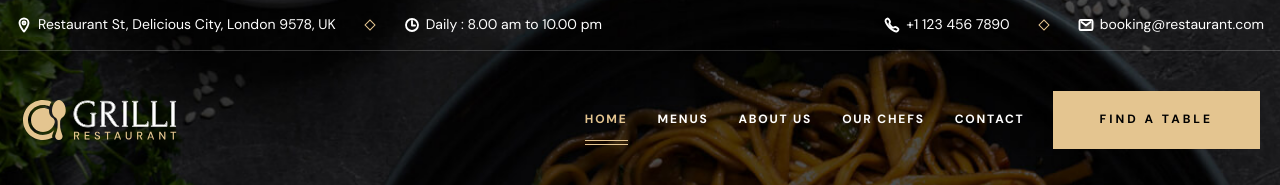
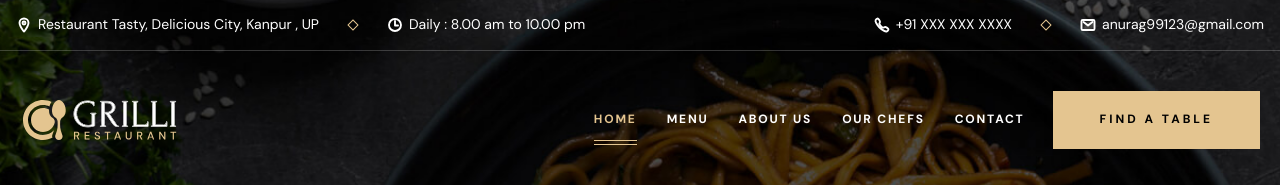
Before and after one commit to destroycoding/E-commerce_website, a plain HTML site: page index.html in a window 1280 px wide. Shown: the top 185 px of the page. Drawn offline with nearby package versions, Linux system fonts and the light colour scheme; files whose address does not match are found by name; a web font is replaced by a local one.

Commit message:
Update index.html

```diff
--- a/index.html
+++ b/index.html
@@ -9,8 +9,8 @@
   <!--
     - primary meta tags
   -->
-  <title>Grilli - Amazing & Delicious Food</title>
-  <meta name="title" content="Grilli - Amazing & Delicious Food">
+  <title>Tasty - Amazing & Delicious Food</title>
+  <meta name="title" content="Tasty - Amazing & Delicious Food">
   <meta name="description" content="This is a Restaurant html template made by codewithsadee">
 
   <!--
@@ -67,7 +67,7 @@
         </div>
 
         <span class="span">
-          Restaurant St, Delicious City, London 9578, UK
+          Restaurant Tasty, Delicious City, Kanpur , UP
         </span>
       </address>
 
@@ -81,22 +81,22 @@
         <span class="span">Daily : 8.00 am to 10.00 pm</span>
       </div>
 
-      <a href="tel:+11234567890" class="topbar-item link">
+      <a href="tel:+91993632XXXX" class="topbar-item link">
         <div class="icon">
           <ion-icon name="call-outline" aria-hidden="true"></ion-icon>
         </div>
 
-        <span class="span">+1 123 456 7890</span>
+        <span class="span">+91 XXX XXX XXXX</span>
       </a>
 
       <div class="separator"></div>
 
-      <a href="mailto:booking@restaurant.com" class="topbar-item link">
+      <a href="mailto:anurag99123@gmail.com" class="topbar-item link">
         <div class="icon">
           <ion-icon name="mail-outline" aria-hidden="true"></ion-icon>
         </div>
 
-        <span class="span">booking@restaurant.com</span>
+        <span class="span">anurag99123@gmail.com</span>
       </a>
 
     </div>
@@ -114,7 +114,7 @@
     <div class="container">
 
       <a href="#" class="logo">
-        <img src="./assets/images/logo.svg" width="160" height="50" alt="Grilli - Home">
+        <img src="./assets/images/logo.svg" width="160" height="50" alt="Tasty - Home">
       </a>
 
       <nav class="navbar" data-navbar>
@@ -141,7 +141,7 @@
             <a href="#menu" class="navbar-link hover-underline">
               <div class="separator"></div>
 
-              <span class="span">Menus</span>
+              <span class="span">Menu</span>
             </a>
           </li>
 
@@ -175,20 +175,20 @@
           <p class="headline-1 navbar-title">Visit Us</p>
 
           <address class="body-4">
-            Restaurant St, Delicious City, <br>
-            London 9578, UK
+            Restaurant Tasty, Delicious City, <br>
+            Kanpur , UP
           </address>
 
           <p class="body-4 navbar-text">Open: 9.30 am - 2.30pm</p>
 
-          <a href="mailto:booking@grilli.com" class="body-4 sidebar-link">booking@grilli.com</a>
+          <a href="mailto:booking@grilli.com" class="body-4 sidebar-link">booking@Tasty.com</a>
 
           <div class="separator"></div>
 
           <p class="contact-label">Booking Request</p>
 
           <a href="tel:+88123123456" class="body-1 contact-number hover-underline">
-            +88-123-123456
+            +91-993-XXXXXX
           </a>
         </div>
 
```
